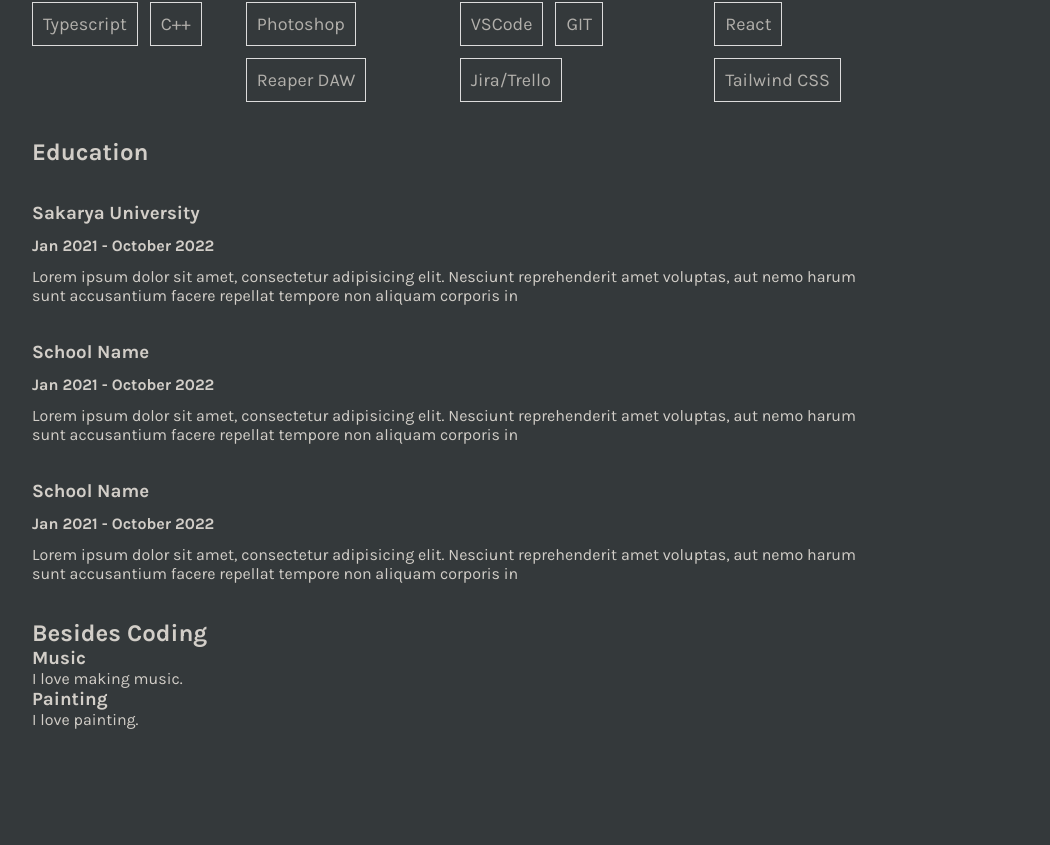
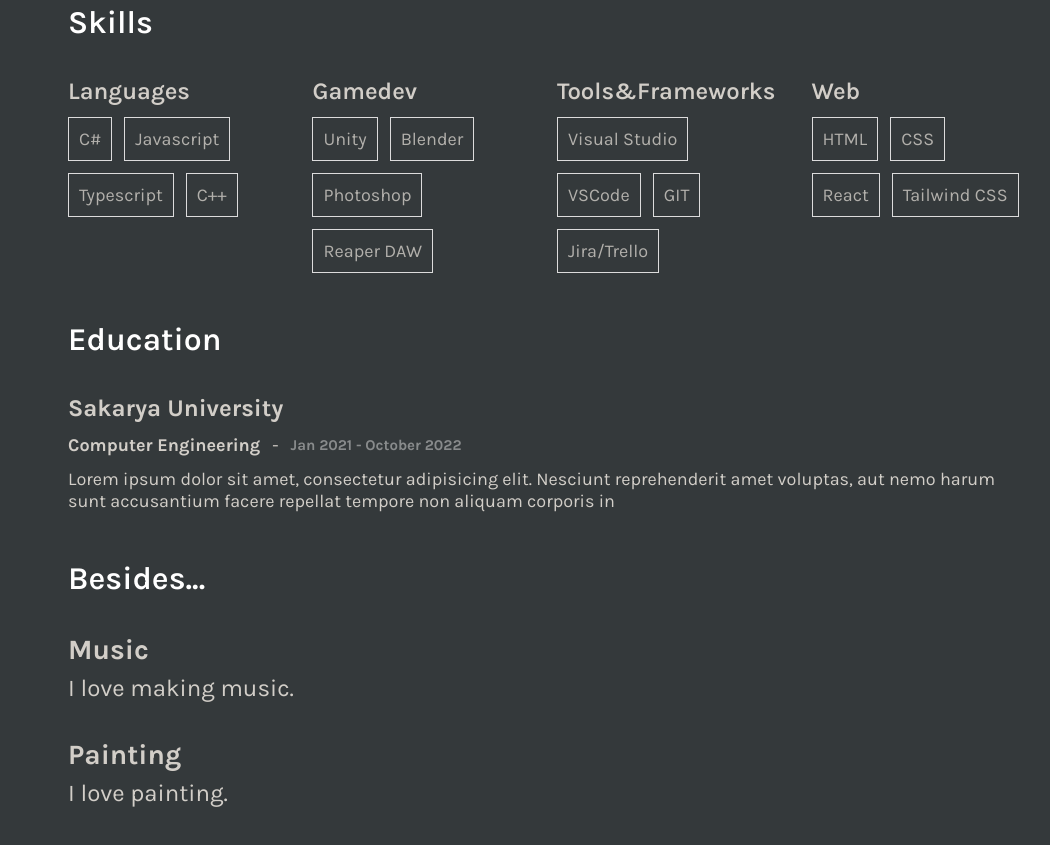
Before and after one commit to ereninc/Portfolio-ReactJS, a React (Create React App) app: page /resume in a window 1280 px wide. Shown: the part 1195-2040 px from the top of the page, without its empty margins (96-1146 px from the left). Built offline with nearby package versions, Linux system fonts and the light colour scheme.

Commit message:
resume page update

```diff
--- a/src/components/pages/Resume.jsx
+++ b/src/components/pages/Resume.jsx
@@ -14,8 +14,8 @@
         transition: { duration: 0.3 },
       }}
     >
-      <h1 className="page-title">Resume</h1>
       <div className="resume">
+        <h1 className="page-title">Resume</h1>
         <div className="content">
           <div className="aboutme-section">
             <div className="text-section">
@@ -173,25 +173,11 @@
             <h2 className="title">Education</h2>
             <div className="education-item">
               <h3 className="school">Sakarya University</h3>
-              <h4 className="date">Jan 2021 - October 2022</h4>
-              <p className="desc">
-                Lorem ipsum dolor sit amet, consectetur adipisicing elit.
-                Nesciunt reprehenderit amet voluptas, aut nemo harum sunt
-                accusantium facere repellat tempore non aliquam corporis in
-              </p>
-            </div>
-            <div className="education-item">
-              <h3 className="school">School Name</h3>
-              <h4 className="date">Jan 2021 - October 2022</h4>
-              <p className="desc">
-                Lorem ipsum dolor sit amet, consectetur adipisicing elit.
-                Nesciunt reprehenderit amet voluptas, aut nemo harum sunt
-                accusantium facere repellat tempore non aliquam corporis in
-              </p>
-            </div>
-            <div className="education-item">
-              <h3 className="school">School Name</h3>
-              <h4 className="date">Jan 2021 - October 2022</h4>
+              <div className="info">
+                <h4 className="degree">Computer Engineering</h4>
+                {" - "}
+                <h5 className="date dark-highlight">Jan 2021 - October 2022</h5>
+              </div>
               <p className="desc">
                 Lorem ipsum dolor sit amet, consectetur adipisicing elit.
                 Nesciunt reprehenderit amet voluptas, aut nemo harum sunt
@@ -201,7 +187,7 @@
           </div>
 
           <div className="besides">
-            <h2 className="title">Besides Coding</h2>
+            <h2 className="title">Besides...</h2>
             <div className="activity-item">
               <h3 className="activity-name">Music</h3>
               <p className="activity">I love making music.</p>
--- a/src/styles/Resume.css
+++ b/src/styles/Resume.css
@@ -1,10 +1,37 @@
+.resume {
+  display: flex;
+  flex-direction: column;
+  justify-content: center;
+  font-size: 18px;
+  font-weight: 400;
+  padding: 0 36px;
+  max-width: 1440px;
+  width: 100%;
+}
+
+.page-title {
+  margin-top: 100px;
+  color: #f5a623;
+}
+
 .content {
   display: flex;
   flex-direction: column;
   justify-content: center;
-  gap: 36px;
-  max-width: 860px;
-  width: 100%;
+  margin: 0 auto;
+  gap: 48px;
+}
+
+.dark-highlight {
+  color: #dcdcdc;
+  font-size: 15px;
+  opacity: 0.5;
+}
+
+.title {
+  font-size: 32px;
+  font-weight: 600;
+  color: #ffffff;
 }
 
 /* ABOUT ME SECTION */
@@ -164,3 +191,42 @@
   gap: 12px;
   width: 100%;
 }
+
+.school {
+  font-size: 24px;
+}
+
+.info {
+  display: flex;
+  flex-direction: row;
+  justify-content: flex-start;
+  gap: 12px;
+  width: 100%;
+  align-items: center;
+}
+
+/* BESIDES SECTION */
+
+.besides {
+  display: flex;
+  flex-direction: column;
+  justify-content: center;
+  gap: 36px;
+  width: 100%;
+}
+
+.activity-item {
+  display: flex;
+  flex-direction: column;
+  justify-content: center;
+  gap: 8px;
+  width: 100%;
+}
+
+.activity-name {
+  font-size: 28px;
+}
+
+.activity {
+  font-size: 24px;
+}
```
